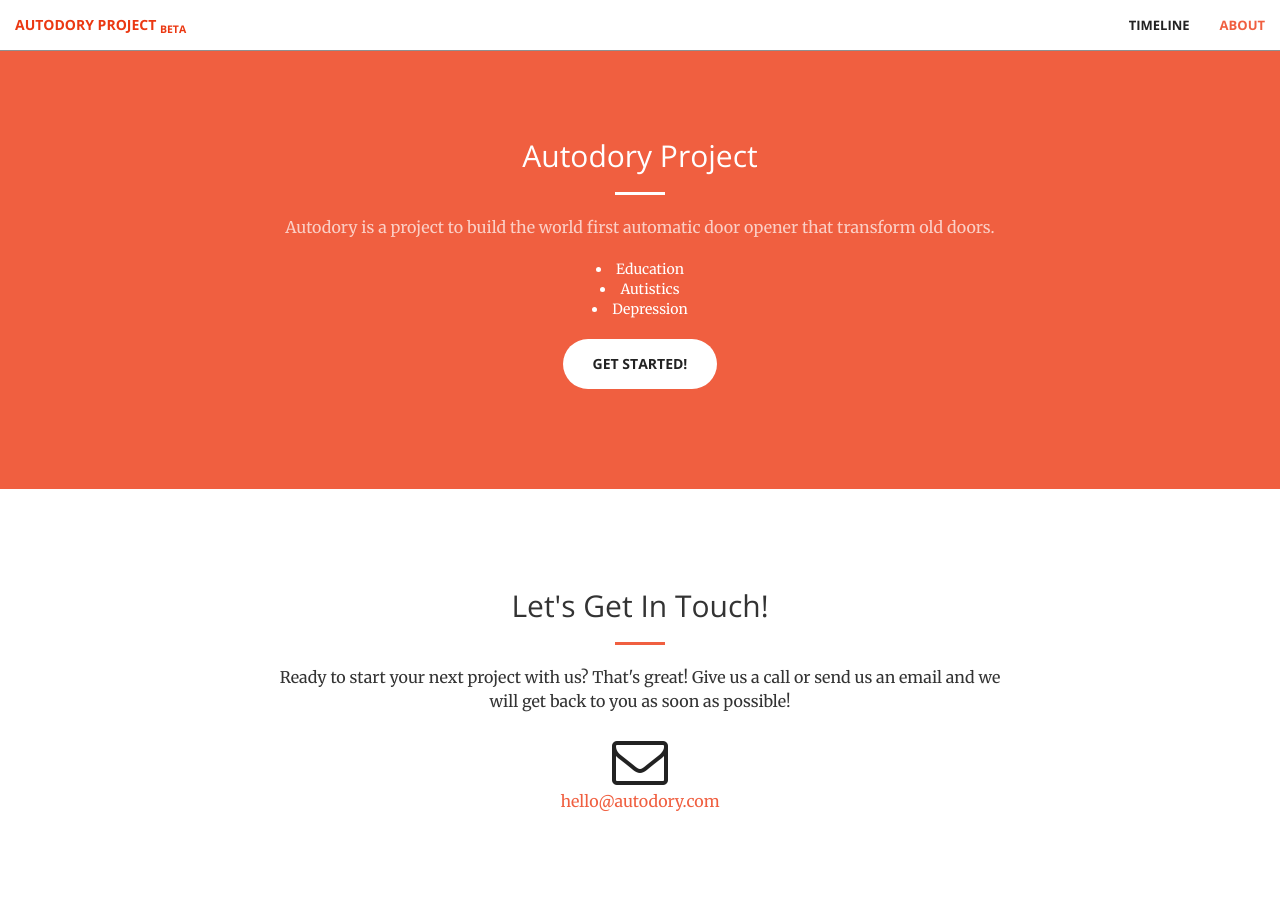
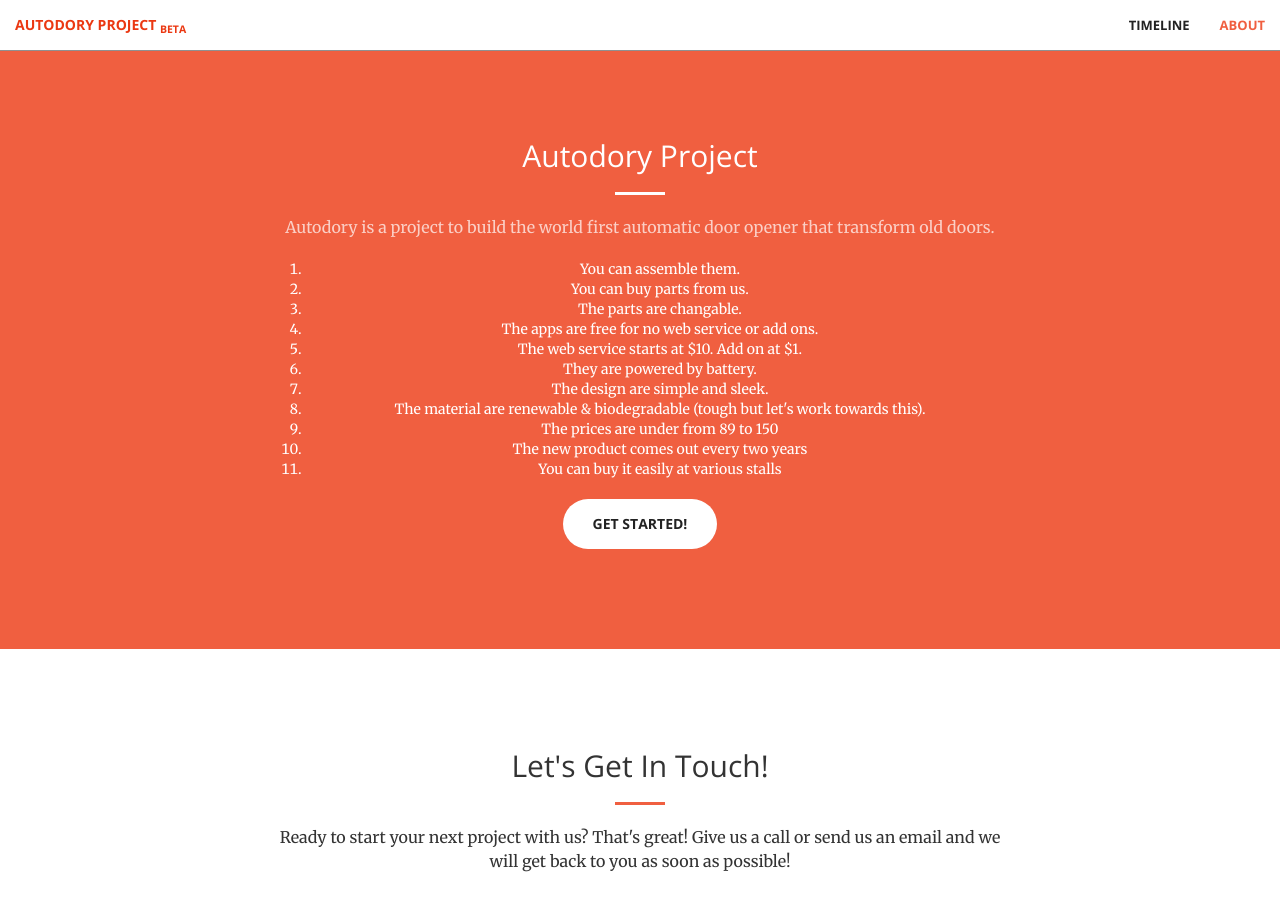
Before and after one commit to autodory/autodory.github.io, a Jekyll site: the page built from index.html, in a window 1280 px wide and 900 px high, scrolled down 861 px. Built offline with Jekyll 4.4.1, drawn with Linux system fonts in a browser that asks for light colours.

Commit message:
added
the requirement

```diff
--- a/_includes/call-to-action.html
+++ b/_includes/call-to-action.html
@@ -7,10 +7,19 @@
                 <p class="text-faded">
                   Autodory is a project to build the world first automatic door opener that transform old doors.
 
-
-                  <li>Education</li>
-                  <li>Autistics</li>
-                  <li>Depression</li>
+                  <ol>
+                    <li>You can assemble them.</li>
+                    <li>You can buy parts from us.</li>
+                    <li>The parts are changable.</li>
+                    <li>The apps are free for no web service or add ons.</li>
+                    <li>The web service starts at $10. Add on at $1.</li>
+                    <li>They are powered by battery.</li>
+                    <li>The design are simple and sleek.</li>
+                    <li>The material are renewable & biodegradable (tough but let's work towards this).</li>
+                    <li>The prices are under from 89 to 150</li>
+                    <li>The new product comes out every two years</li>
+                    <li>You can buy it easily at various stalls</li>
+                  </ol>
 
                 </p>
                 <a href="#" class="btn btn-default btn-xl">Get Started!</a>
```
Also changed, not shown: _includes/nav.html (+1 -9 lines).
